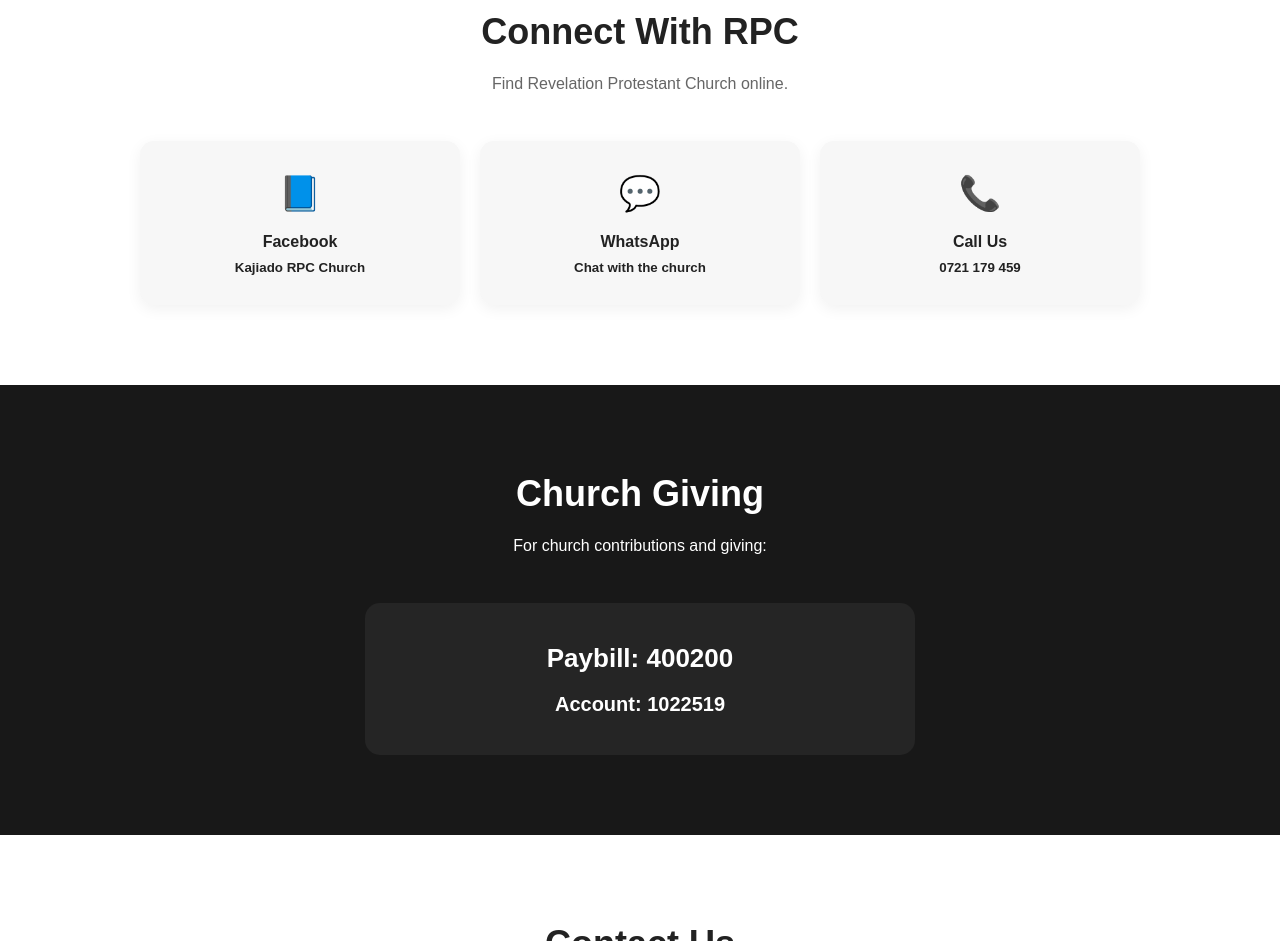
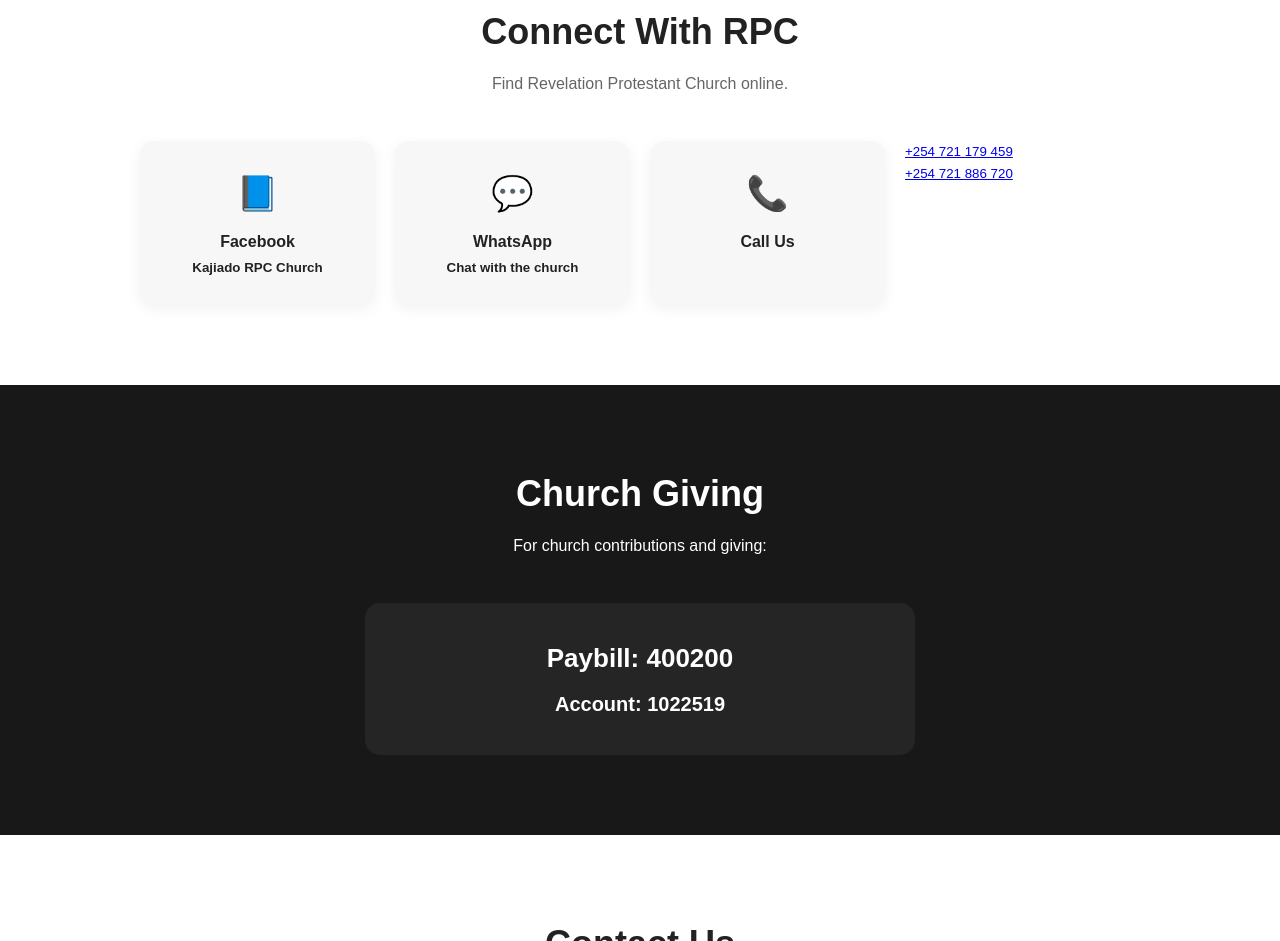
Before and after one commit to dianadeelepaso-dee/Revelation-Protestant-Church-RPC, a plain HTML site: page index.html in a window 1280 px wide. Shown: the part 4598-5539 px from the top of the page. Drawn offline with Linux system fonts and the light colour scheme.

Commit message:
Update index.html

```diff
--- a/index.html
+++ b/index.html
@@ -1162,15 +1162,19 @@ footer p {
 
             <div class="link-icon">📞</div>
 
-            Call Us
 
-            <br>
+Call Us
 
-            <small>0721 179 459</small>
+<br>
 
-        </a>
+<small>
+    <a href="tel:+254721179459">+254 721 179 459</a><br>
+    <a href="tel:+254721886720">+254 721 886 720</a>
+</small>
 
-    </div>
+</a>
+
+</div>
 
 </section>
 
```
